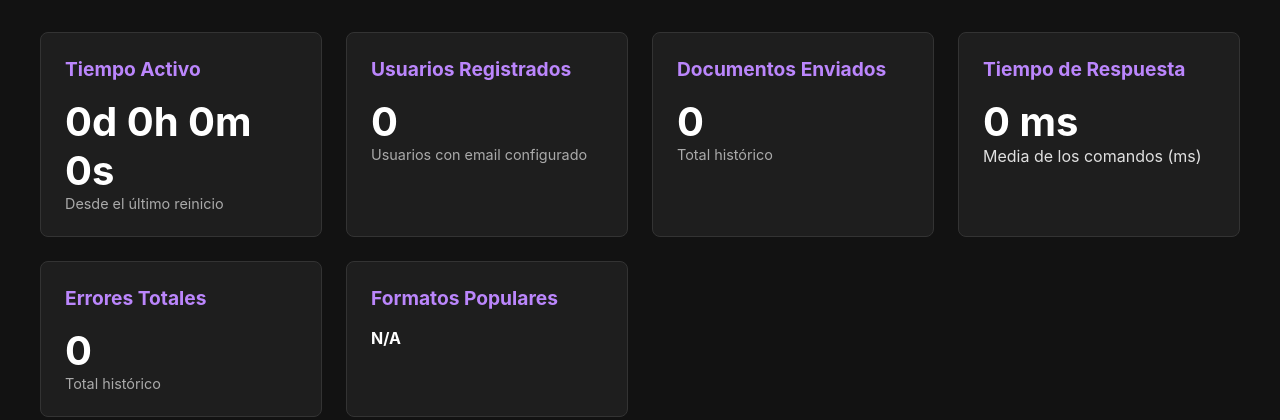
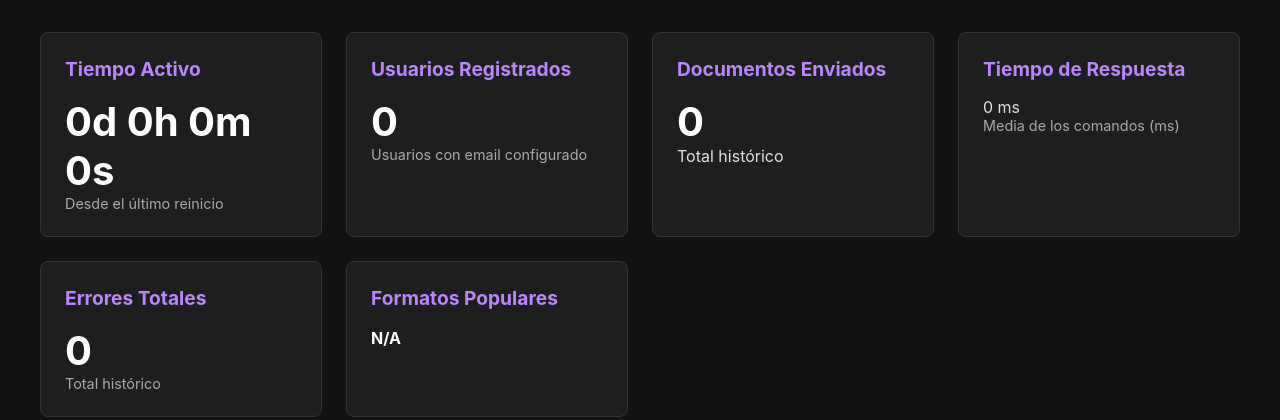
Before and after one commit to jesusmabas/kindleupbot, a FastAPI app: page /dashboard in a window 1280 px wide. Shown: the part 131-551 px from the top of the page. Run offline with FastAPI, Linux system fonts and the light colour scheme; data that the repository does not hold is empty; parts of the project's set-up code (start-up, migrations or seed data) failed here and were passed over; some libraries are stand-ins or nearby versions.

Commit message:
Update dashboard.html
v3

```diff
--- a/templates/dashboard.html
+++ b/templates/dashboard.html
@@ -42,12 +42,12 @@
             <div class="card">
                 <h2>Documentos Enviados</h2>
                 <div id="docs-sent" class="metric">Cargando...</div>
-                <div class="metric-label">Total histórico</div>
+                <div class.metric-label">Total histórico</div>
             </div>
             <div class="card">
                 <h2>Tiempo de Respuesta</h2>
-                <div id="avg-response" class="metric">Cargando...</div>
-                <div class.metric-label">Media de los comandos (ms)</div>
+                <div id="avg-response" class.metric">Cargando...</div>
+                <div class="metric-label">Media de los comandos (ms)</div>
             </div>
             <div class="card">
                 <h2>Errores Totales</h2>
```
